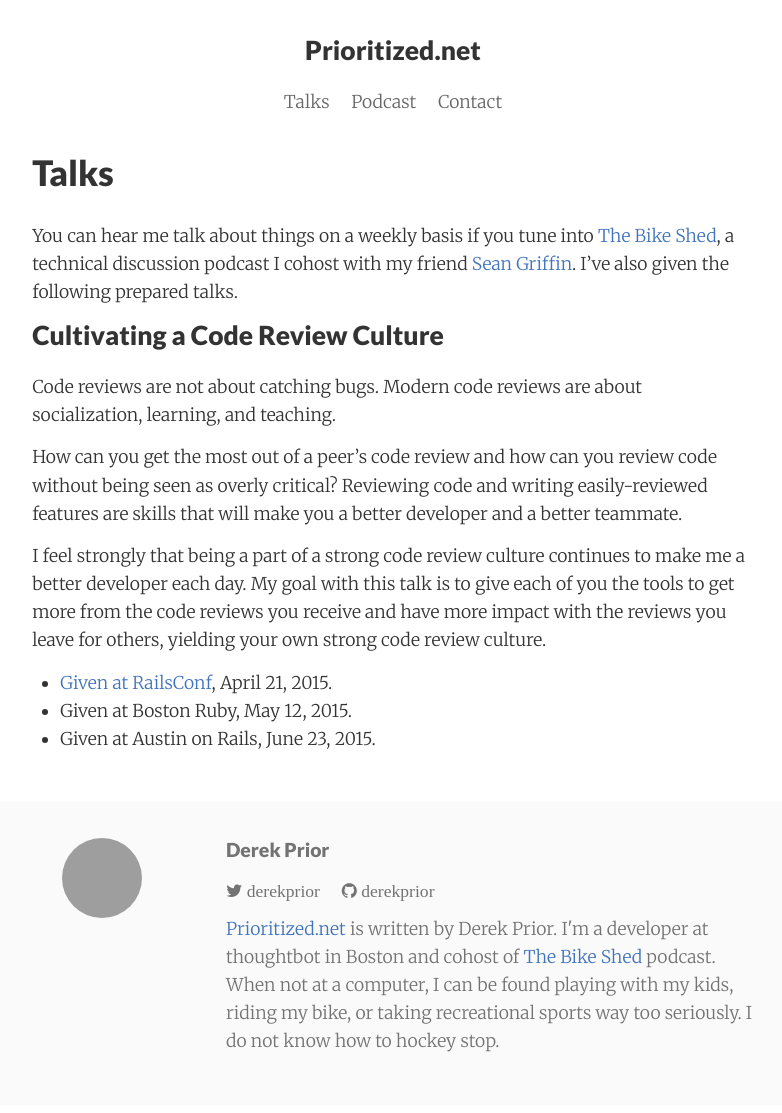
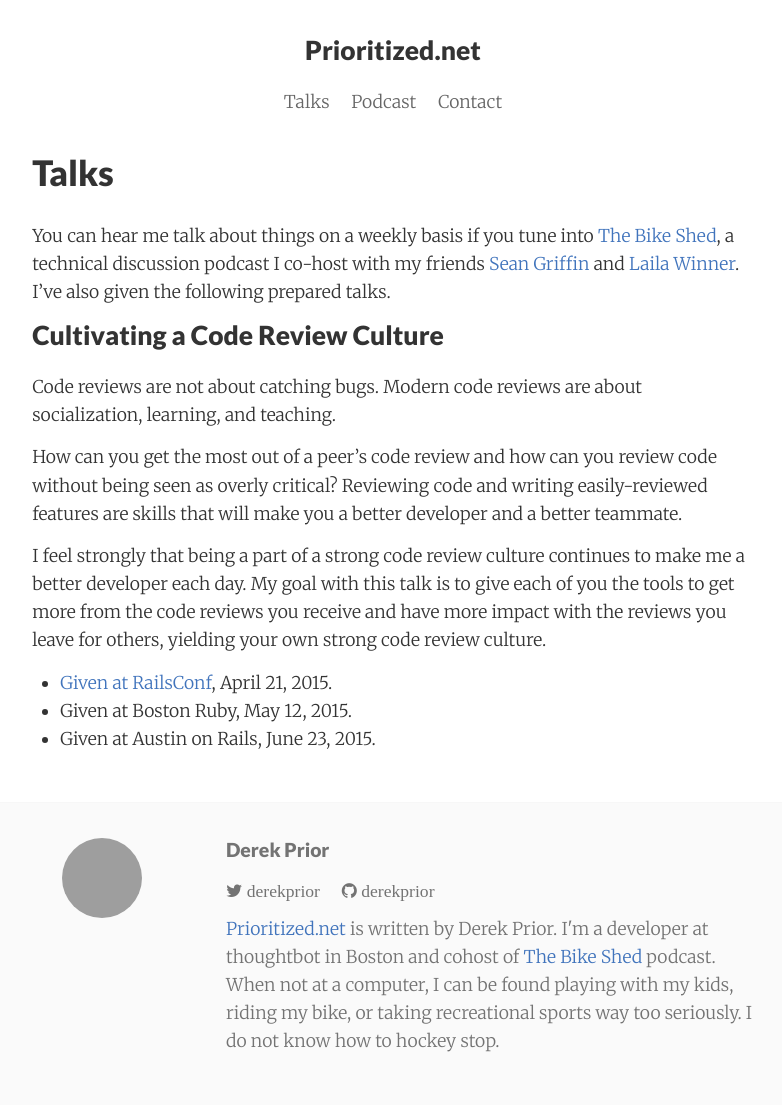
Before and after one commit to derekprior/derekprior.github.io, a Jekyll site: the page built from talks.md, in a window 1280 px wide. Shown: the whole page, without its empty margins (247-1029 px from the left). Built offline with Jekyll 4.4.1, drawn with Linux system fonts in a browser that asks for light colours; nearby versions of some CDN libraries; Markdown is read by kramdown in place of the engine named in the settings; grey boxes are pictures that could not be loaded.

Commit message:
Update podcast info on talks page

```diff
--- a/talks.md
+++ b/talks.md
@@ -5,11 +5,12 @@ permalink: /talks/
 ---
 
 You can hear me talk about things on a weekly basis if you tune into [The Bike
-Shed], a technical discussion podcast I cohost with my friend [Sean Griffin].
-I've also given the following prepared talks.
+Shed], a technical discussion podcast I co-host with my friends [Sean Griffin]
+and [Laila Winner]. I've also given the following prepared talks.
 
 [The Bike Shed]: http://bikeshed.fm
 [Sean Griffin]: https://twitter.com/sgrif
+[Laila Winner]: https://twitter.com/malandr1na
 
 ## Cultivating a Code Review Culture
 
```
